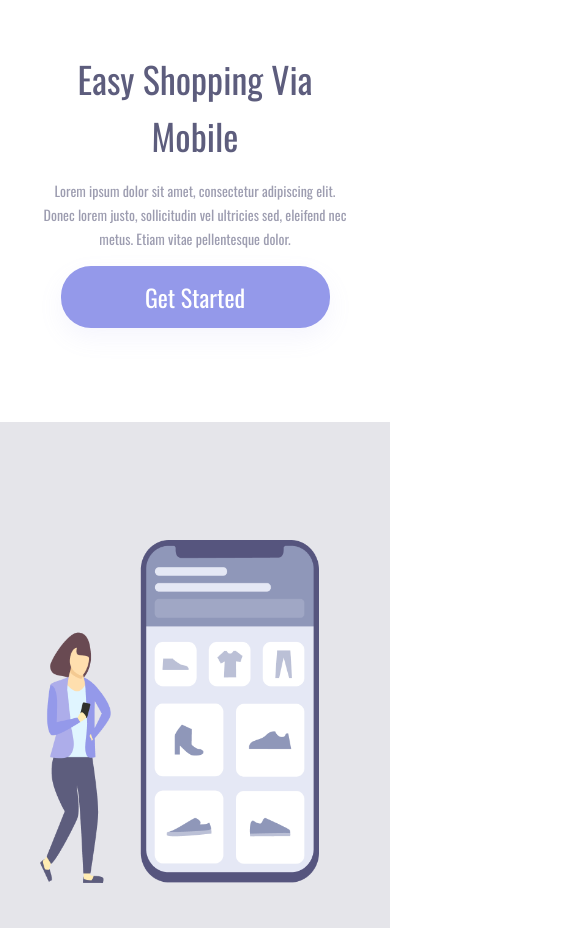
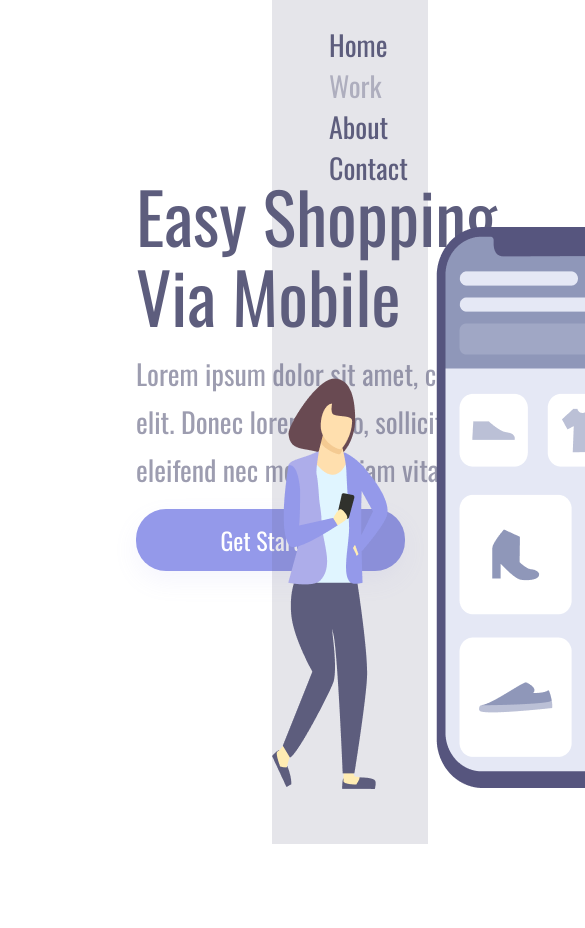
Before and after one commit to JamileMacedo/Mobile, a plain HTML site: page index.html in a window 390 px wide. Shown: the top 928 px of the page, 585 px wide, since content can reach past the window. After the commit the page ends 844 px from the top, so only its background shows below. Drawn offline with nearby package versions, Linux system fonts and the light colour scheme.

Commit message:
Refiz o @media

```diff
--- a/styles.css
+++ b/styles.css
@@ -103,61 +103,3 @@ a:active {
 header {
   margin: 24px 0 0 57px;
 }
-
-@media screen and (max-width: 900px){
-  .rigth {
-    width: 100%;
-    height: 50%;
-    padding: 0;
-    margin: 0;
-  }
-
-  .left {
-    display: block;
-    height: auto;
-    width: 100%;
-    position: static;
-    padding: 40px;
-
-  }
-
-  img {
-    position: static;
-    max-width: 90%;
-
-  }
-
-  header {
-    display: none;
-  }
-
-  h1 {
-    font-size: 36px;
-    line-height: 57px;
-    width: auto;
-    margin: 50px 50px 0 50px;
-    text-align: center;
-  }
-
-  p {
-    margin: 15px 40px;
-    width: auto;
-    text-align: center;
-    font-size: 14px;
-    line-height: 24px;
-  }
-
-  button {
-    margin: 0 auto;
-    display: block;
-  }
-
- }
-
-
- @media screen and (max-width: 330px) {
-  .rigth {
-    height: 70%;
-  }
-
- }
```
